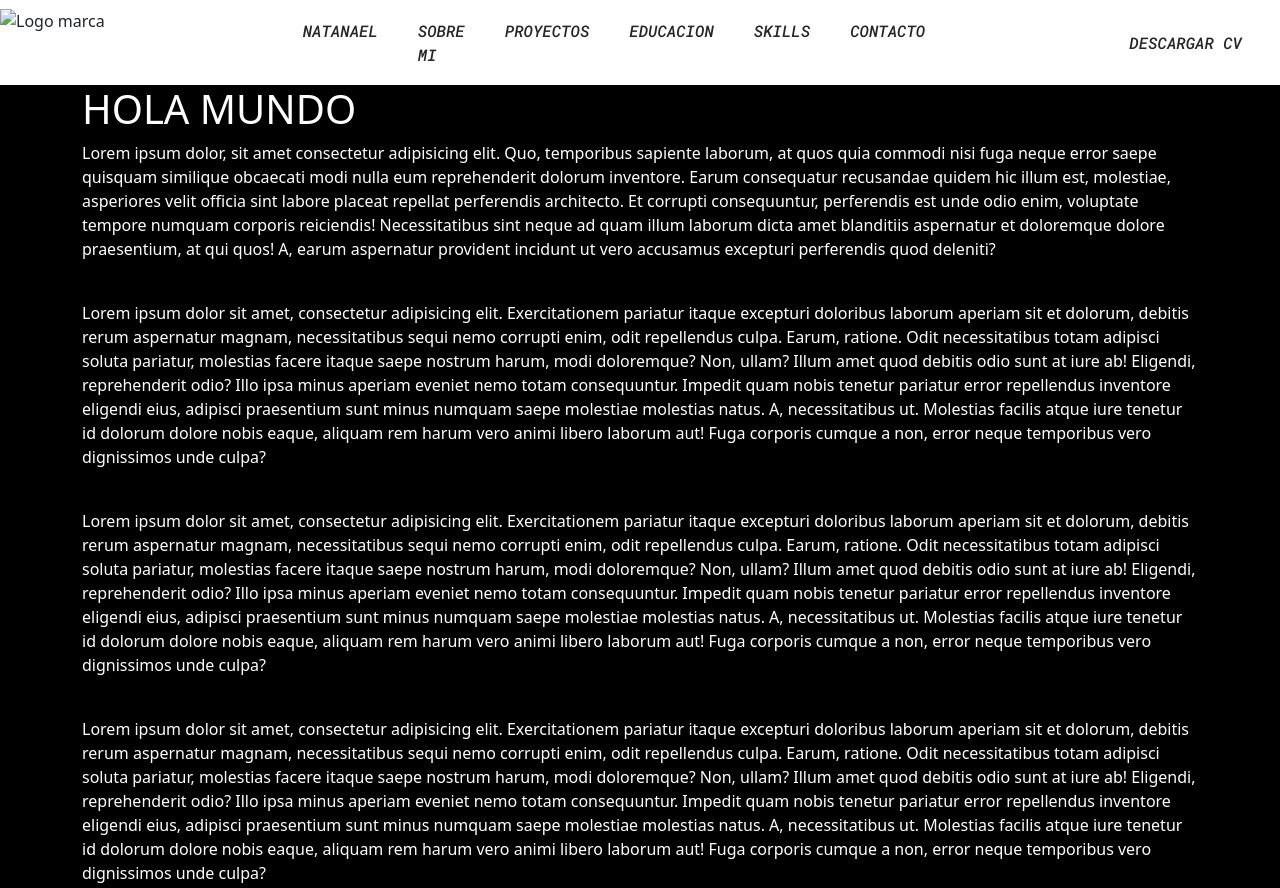
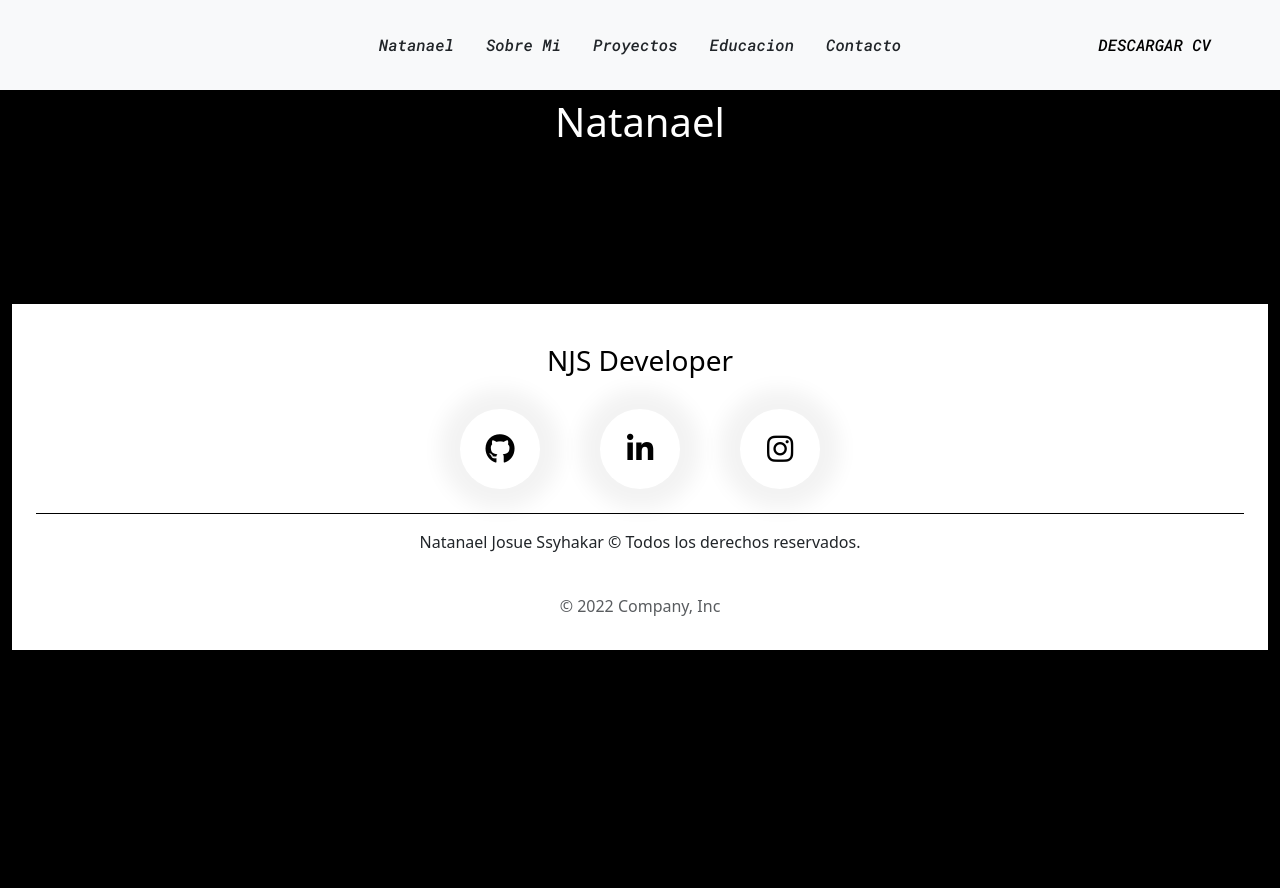
Before and after one commit to NatSsy/portfolio-FrontEnd, a plain HTML site: page index.html in a window 1280 px wide. Shown: the top 888 px of the page. After the commit the page ends 800 px from the top, so only its background shows below. Drawn offline with nearby package versions, Linux system fonts and the light colour scheme.

Commit message:
subida a GITHUB

```diff
--- a/css/style.css
+++ b/css/style.css
@@ -16,91 +16,37 @@ body {
 
 
 /* =========>NAV BAR SECTION<======== */
-.headerBody {
-    background-color: #fff;
-    display: flex;
-    justify-content: space-between;
-    align-items: center;
-    height: 85px;
-    padding: 5 10%;
+.headerBody .textNav{
+    font-family: "Roboto Mono", cursive;
 }
 
-.headerBody .logo {
-    cursor: pointer;
+.headerBody .textNav .atext{
+    transition: 0.2s;
 }
 
-.headerBody .logo {
-    height: 70px;
-    width: auto;
-    transition: all 0.3s;
-}
-
-.headerBody .logo img:hover {
+.headerBody .textNav .atext:hover{
     transform: scale(1.2);
 }
 
-.headerBody .menu {
-    list-style: none;
-}
-
-.headerBody .menu li {
-    display: inline-block;
-    padding: 0 20px;
-}
-
-.headerBody .menu li:hover {
-    transform: scale(1.1);
-}
-
-.headerBody .menu ul {
-    position: absolute;
-    transform: translate(-50%, -50%);
-    display: flex;
-}
-
-.headerBody .menu a {
-    font-family: 'Roboto Mono', monospace;
-    font-size: 700;
-    text-decoration: none;
-    color: black;
-    position: relative;
-    display: block;
-    text-transform: uppercase;
-    text-decoration: none;
-    color: #262626;
-    font-size: 16px;
-    font-weight: 100;
-    transition: .5s;
-    z-index: 1;
-}
-
-.headerBody .menu li a:hover {
-    color: grey;
-}
-
-.headerBody .btn button {
+.headerBody .btnNav button {
     font-family: 'Roboto Mono', monospace;
     font-weight: 700;
     color: black;
     padding: 9px 25px;
-    background: #fff;
     border: none;
-    border-radius: 50px;
+    border-radius: 100px;
     cursor: pointer;
     transition: all 0.3s ease 0s;
-    position: relative;
-    display: block;
     text-transform: uppercase;
     text-decoration: none;
-    color: #262626;
-    font-size: 16px;
     font-weight: 100;
-    transition: .5s;
-    z-index: 1;
+    transition: .3s;
 }
 
-.headerBody .btn button:hover {
-    background-color: red;
+.headerBody .btnNav button:hover {
+    transform: scale(1.1);
+    color: white;
+    background-color: black;
 }
 
 
@@ -152,7 +98,7 @@ body {
     top: -90px;
     ;
     left: 0;
-    background: linear-gradient(-45deg, red, black);
+    background: #000000;
     /*VER */
     position: absolute;
     transition: 0.5s;
--- a/index.html
+++ b/index.html
@@ -12,90 +12,52 @@
 </head>
 
 <body class="bg-black ">
-    <header class="headerBody">
-        <div class="logo">
-            <img src="" alt="Logo marca">
+    <div class="container-fluid bg-light">
+        <header
+            class=" d-flex flex-wrap align-items-center justify-content-center justify-content-md-between p-4 headerBody">
+            <a href="/" class="d-flex align-items-center col-md-3 mb-2 mb-md-0 text-dark text-decoration-none">
+                <svg class="bi me-2" width="40" height="32" role="img" aria-label="Bootstrap">
+                    <use xlink:href="#bootstrap" />
+                </svg>
+            </a>
+
+            <ul class="nav col-12 col-md-auto mb-2 justify-content-center mb-md-0 textNav">
+                <li><a href="#" class="nav-link pe-3 link-dark atext">Natanael</a></li>
+                <li><a href="#" class="nav-link pe-3 link-dark atext">Sobre Mi</a></li>
+                <li><a href="#" class="nav-link pe-3 link-dark atext">Proyectos</a></li>
+                <li><a href="#" class="nav-link pe-3 link-dark atext">Educacion</a></li>
+                <li><a href="#" class="nav-link pe-3 link-dark atext">Contacto</a></li>
+            </ul>
+
+            <div class="col-md-3 text-end btnNav">
+                <button type="button" class="btn btn-outline-primary me-2 ">Descargar CV</button>
             </div>
-        <nav class="menu">
-            <ul class="navLinks">
-                <li><a href="">Natanael</a></li>
-                <li><a href="">Sobre mi</a></li>
-                <li><a href="">Proyectos</a></li>
-                <li><a href="">Educacion</a></li>
-                <li><a href="">Skills</a></li>
-                <li><a href="">Contacto</a></li>
-            </ul>
-        </nav>
-
-        <a href="#" class="btn"><button>Descargar CV</button></a>
         </header>
+    </div>
     <main>
-        <div class="container cont">
-            <h1 class="text-white">HOLA MUNDO</h1>
-            <p class="text-white">Lorem ipsum dolor, sit amet consectetur adipisicing elit. Quo, temporibus sapiente
-                laborum, at quos quia commodi nisi fuga neque error saepe quisquam similique obcaecati modi nulla eum
-                reprehenderit dolorum inventore.
-                Earum consequatur recusandae quidem hic illum est, molestiae, asperiores velit officia sint labore
-                placeat repellat perferendis architecto. Et corrupti consequuntur, perferendis est unde odio enim,
-                voluptate tempore numquam corporis reiciendis!
-                Necessitatibus sint neque ad quam illum laborum dicta amet blanditiis aspernatur et doloremque dolore
-                praesentium, at qui quos! A, earum aspernatur provident incidunt ut vero accusamus excepturi perferendis
-                quod deleniti?</p>
-            <br>
-            <p class="text-white">Lorem ipsum dolor sit amet, consectetur adipisicing elit. Exercitationem pariatur
-                itaque excepturi doloribus laborum aperiam sit et dolorum, debitis rerum aspernatur magnam,
-                necessitatibus sequi nemo corrupti enim, odit repellendus culpa.
-                Earum, ratione. Odit necessitatibus totam adipisci soluta pariatur, molestias facere itaque saepe
-                nostrum harum, modi doloremque? Non, ullam? Illum amet quod debitis odio sunt at iure ab! Eligendi,
-                reprehenderit odio?
-                Illo ipsa minus aperiam eveniet nemo totam consequuntur. Impedit quam nobis tenetur pariatur error
-                repellendus inventore eligendi eius, adipisci praesentium sunt minus numquam saepe molestiae molestias
-                natus. A, necessitatibus ut.
-                Molestias facilis atque iure tenetur id dolorum dolore nobis eaque, aliquam rem harum vero animi libero
-                laborum aut! Fuga corporis cumque a non, error neque temporibus vero dignissimos unde culpa?</p>
-            <br>
-            <p class="text-white">Lorem ipsum dolor sit amet, consectetur adipisicing elit. Exercitationem pariatur
-                itaque excepturi doloribus laborum aperiam sit et dolorum, debitis rerum aspernatur magnam,
-                necessitatibus sequi nemo corrupti enim, odit repellendus culpa.
-                Earum, ratione. Odit necessitatibus totam adipisci soluta pariatur, molestias facere itaque saepe
-                nostrum harum, modi doloremque? Non, ullam? Illum amet quod debitis odio sunt at iure ab! Eligendi,
-                reprehenderit odio?
-                Illo ipsa minus aperiam eveniet nemo totam consequuntur. Impedit quam nobis tenetur pariatur error
-                repellendus inventore eligendi eius, adipisci praesentium sunt minus numquam saepe molestiae molestias
-                natus. A, necessitatibus ut.
-                Molestias facilis atque iure tenetur id dolorum dolore nobis eaque, aliquam rem harum vero animi libero
-                laborum aut! Fuga corporis cumque a non, error neque temporibus vero dignissimos unde culpa?</p>
-            <br>
-            <p class="text-white">Lorem ipsum dolor sit amet, consectetur adipisicing elit. Exercitationem pariatur
-                itaque excepturi doloribus laborum aperiam sit et dolorum, debitis rerum aspernatur magnam,
-                necessitatibus sequi nemo corrupti enim, odit repellendus culpa.
-                Earum, ratione. Odit necessitatibus totam adipisci soluta pariatur, molestias facere itaque saepe
-                nostrum harum, modi doloremque? Non, ullam? Illum amet quod debitis odio sunt at iure ab! Eligendi,
-                reprehenderit odio?
-                Illo ipsa minus aperiam eveniet nemo totam consequuntur. Impedit quam nobis tenetur pariatur error
-                repellendus inventore eligendi eius, adipisci praesentium sunt minus numquam saepe molestiae molestias
-                natus. A, necessitatibus ut.
-                Molestias facilis atque iure tenetur id dolorum dolore nobis eaque, aliquam rem harum vero animi libero
-                laborum aut! Fuga corporis cumque a non, error neque temporibus vero dignissimos unde culpa?</p>
-            <br>
+        <div class="container fluid">
+            <h1 class="text1 text-center text-white pt-2">Natanael</h1>
+        </div>
 
     </main>
     <!-- Utilizamos container fluid para que el footer ocupe todo el ancho de la pantalla y no deje bordes a los costados que seria solamente "container"  -->
-    <footer class=" fo container-fluid bg-white">
+
+    <div class="container-fluid fo">
+        <footer class=" py-3 my-4 bg-white">
             <div class="row d-flex justify-content-center p-4">
                 <div class="col-xs-12 col-md-6 col-lg-3">
                     <p class="h3 text-center text-black
                     pb-4">NJS Developer</p>
                 </div>
                 <div class="icon pb-2 d-flex justify-content-center">
-                <a href="https://github.com" target="_blank">
+                    <a class="nav-link" href="https://github.com" target="_blank">
                         <i class="fa fa-brands fa-github">
                         </i>
                     </a>
-                <a href="https://ar.linkedin.com" target="_blank">
+                    <a class="nav-link" href="https://ar.linkedin.com" target="_blank">
                         <i class="fa fa-brands fa-solid fa-linkedin"></i>
                     </a>
-                <a href="https://www.instagram.com" target="_blank">
+                    <a class="nav-link" href="https://www.instagram.com" target="_blank">
                         <i class="fa fa-brands fa-instagram ">
                         </i>
                     </a>
@@ -105,7 +67,10 @@
                     <p class=" text-center"> Natanael Josue Ssyhakar &copy; Todos los derechos reservados.</p>
                 </div>
             </div>
+            <p class="text-center text-muted">&copy; 2022 Company, Inc</p>
         </footer>
+    </div>
+
     <script src="https://cdn.jsdelivr.net/npm/bootstrap@5.3.0-alpha1/dist/js/bootstrap.bundle.min.js"
         integrity="sha384-w76AqPfDkMBDXo30jS1Sgez6pr3x5MlQ1ZAGC+nuZB+EYdgRZgiwxhTBTkF7CXvN" crossorigin="anonymous">
         </script>
```
Lines whose indentation alone changed are shown as unchanged.
